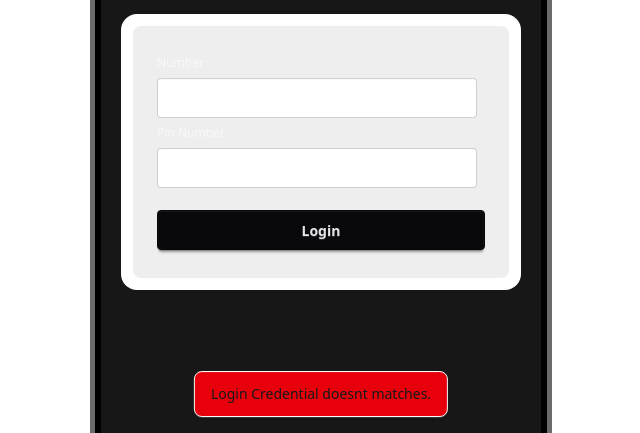
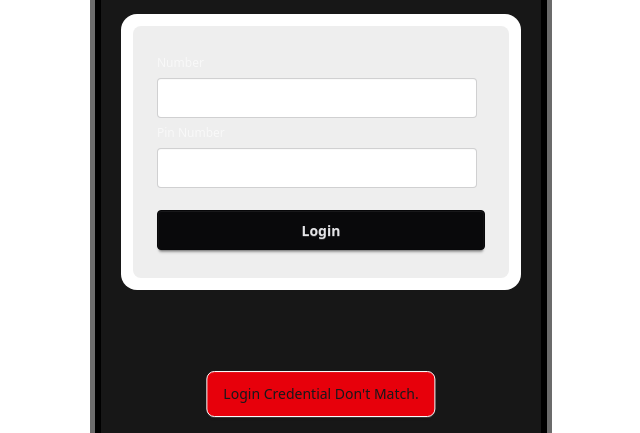
Before and after one commit to paulprithvi97/Project-MFS, a website: page index.html in a window 1280 px wide. Both pictures are taken after a click on the button "Login". Shown: the part 367-800 px from the top of the page, without its empty margins (319-959 px from the left). Drawn offline with Linux system fonts and the light colour scheme.

Commit message:
Grammatical Update

```diff
--- a/index.html
+++ b/index.html
@@ -26,7 +26,7 @@
           </div>
  <div class="toast toast-center" hidden id="errorMsg">
         <div class="alert bg-red-600">
-          <span>Login Credential doesnt matches.</span>
+          <span>Login Credential Don't Match.</span>
         </div>
       </div>
       <div class="toast toast-center" hidden id="successMsg">
```
